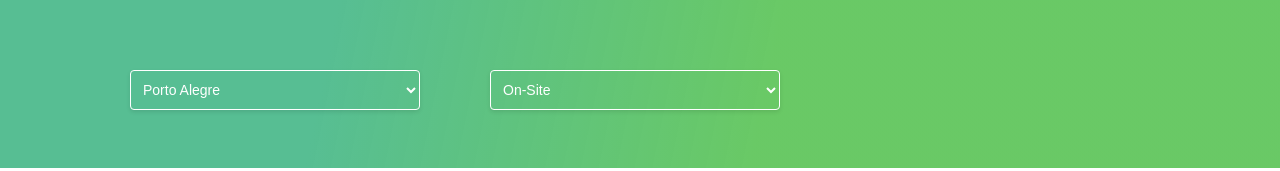
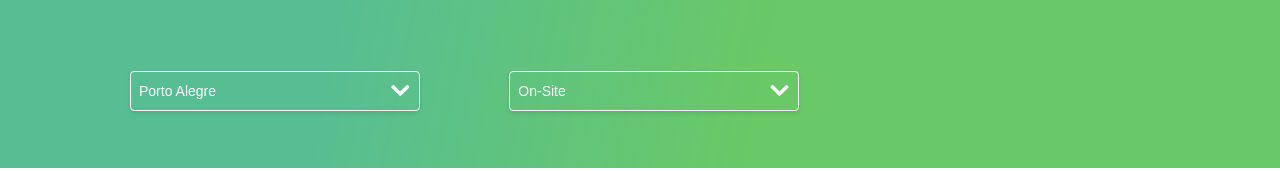
Before and after one commit to cs394-s23/OnSite, a React (Create React App) app in the folder attendeeTracker/: page / in a window 1280 px wide. Shown: the part 207-378 px from the top of the page. Built offline with nearby package versions, Linux system fonts and the light colour scheme.

Commit message:
minor change to dropdown arrow

```diff
--- a/attendeeTracker/src/screens/home-screen.js
+++ b/attendeeTracker/src/screens/home-screen.js
@@ -34,7 +34,8 @@ const HomeScreen = () => {
             {/* Hero Display */}
             <div className='heroDisplay'>
                 <h2 className='whereIsEveryoneText'>Where is everyone?</h2>
-                <div>
+                <div class='select'>
+                    <div class='location'>
                         <select className='locationDropdown' name="location" id="location">
                             <option value="Select location" disabled>Select location</option>
                             <option value="Porto Alegre">Porto Alegre</option>
@@ -42,11 +43,14 @@ const HomeScreen = () => {
                             <option value="Miami">Miami</option>
                             <option value="Lisbon">Lisbon</option>
                         </select>
+                    </div>
+                    <div class='modality'>
                         <select className='modalityDropdown' name="modality" id="modality">
                             <option value="Select modality" disabled>Select modality</option>
                             <option value="On-Site">On-Site</option>
                             <option value="Remote">Remote</option>
                         </select>
+                    </div>
                 </div>
             </div>
             {/* Grid */}
--- a/attendeeTracker/src/screens/styles.css
+++ b/attendeeTracker/src/screens/styles.css
@@ -12,6 +12,18 @@ body * {
     font-family: "Mont Black";
     src: local("Mont-Black"),
       url('../assets/fonts/Mont-Black.otf') format('opentype');
+}
+
+@font-face {
+    font-family: "FontAwesome";
+    font-weight: normal;
+    font-style : normal;
+           src : url("https://maxcdn.bootstrapcdn.com/font-awesome/4.3.0/fonts/fontawesome-webfont.eot?v=4.3.0");
+           src : url("https://maxcdn.bootstrapcdn.com/font-awesome/4.3.0/fonts/fontawesome-webfont.eot?#iefix&v=4.3.0") format("embedded-opentype"),
+                 url("https://maxcdn.bootstrapcdn.com/font-awesome/4.3.0/fonts/fontawesome-webfont.woff2?v=4.3.0") format("woff2"),
+                 url("https://maxcdn.bootstrapcdn.com/font-awesome/4.3.0/fonts/fontawesome-webfont.woff?v=4.3.0") format("woff"),
+                 url("https://maxcdn.bootstrapcdn.com/font-awesome/4.3.0/fonts/fontawesome-webfont.ttf?v=4.3.0") format("truetype"),
+                 url("https://maxcdn.bootstrapcdn.com/font-awesome/4.3.0/fonts/fontawesome-webfont.svg?v=4.3.0#fontawesomeregular") format("svg");
 }
 
 body {
@@ -90,6 +102,30 @@ body {
     border: 1px solid white;
 }
 
-.modalityDropdown {
-  margin-left: 70px;
+.location::after, .modality::after {
+    font-family: FontAwesome;
+    content: "\f107";
+    color: #ffffff;
+    font-weight: 900;
+    font-size: 30px;
+    position: relative;
+    left: -30px;
+    top: 5px;
+    z-index: 1;
+    text-align: center;
+    width: 10%;
+    height: 100%;
+    pointer-events: none;
+    box-sizing: border-box;
 }
+
+.select {
+    display: flex;
+    gap: 70px;
+}
+
+.heroDisplay select {
+    -webkit-appearance: none;
+    -moz-appearance: none;
+    appearance: none;
+}
```
Lines whose indentation alone changed are shown as unchanged.
